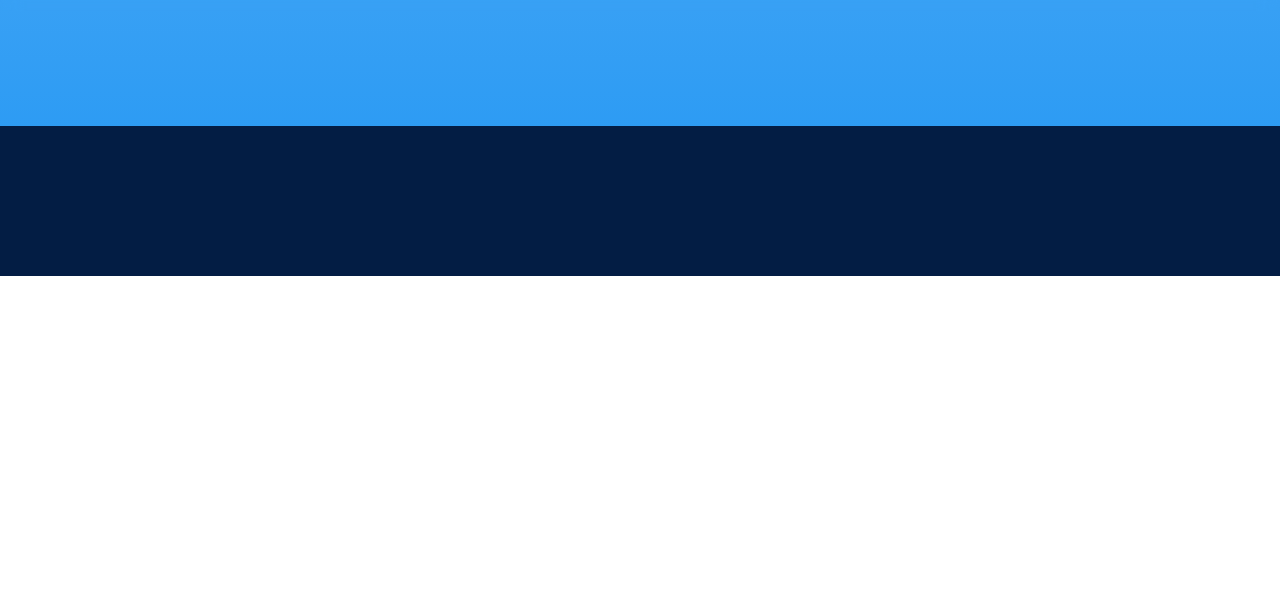
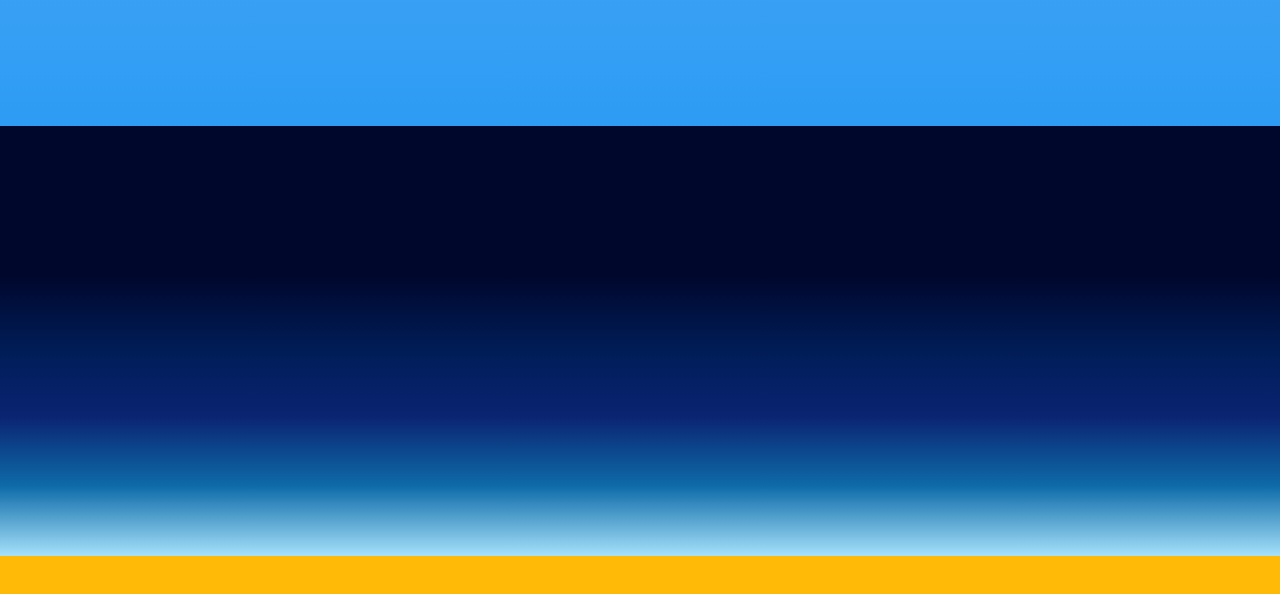
Before and after one commit to Aosegir/restaurant-page-2, a website built with webpack: page src/template.html in a window 1280 px wide. Shown: the part 524-1118 px from the top of the page. Before the commit the page ends 800 px from the top, so only its background shows below. Built offline with nearby package versions, Linux system fonts and the light colour scheme.

Commit message:
Created baseline for second page

```diff
--- a/src/style.css
+++ b/src/style.css
@@ -31,7 +31,6 @@ header {
     display: flex;
     justify-content: center;
     align-items: center;
-    backdrop-filter: blur(10px);
 }
 
 h1 {
@@ -45,19 +44,23 @@ h1 {
 
 #ocean {
     height: 150px;
-    background-color: #031d44;
+    background-color: #00072d;
 }
 
-/*
 main {
-    background: whitesmoke;
-    height: 200vh;
-    width: 60vw;
+    height: 100vh;
+    width: 100%;
+    background-color: aliceblue;
 }
 
-footer {
-    height: 200px;
+#seashore {
+    height: 35vh;
     width: 100%;
-    background: sandybrown;
+    background: linear-gradient(#00072d, #001c55, #0a2472, #0e6ba8, #a6e1fa);
 }
-*/
+
+#beach {
+    height: 65vh;
+    width: 100%;
+    background-color: #ffba08;
+}
--- a/src/template.html
+++ b/src/template.html
@@ -15,5 +15,9 @@
         </div>
         <div id="ocean"></div>
     </header>
+    <main>
+        <div id="seashore"></div>
+        <div id="beach"></div>
+    </main>
 </body>
 </html>
```
